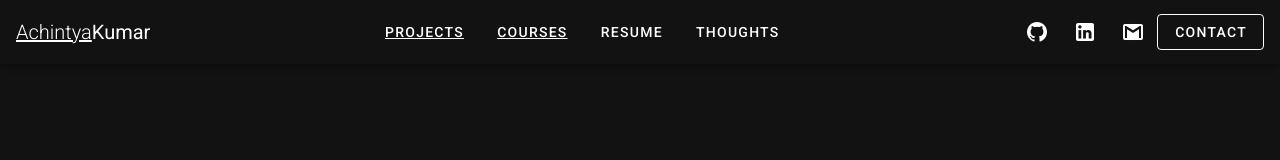
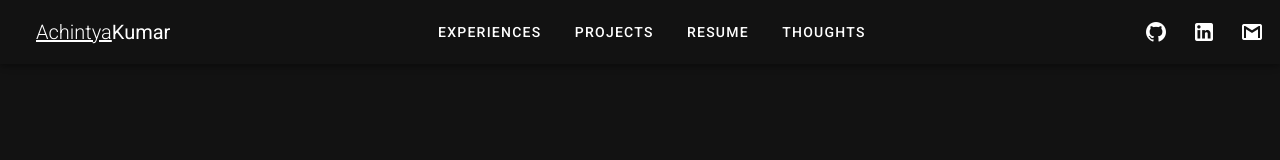
Before and after one commit to achintya2000/website, a Nuxt app: page / in a window 1280 px wide. Shown: the top 160 px of the page. Built offline with nearby package versions, Linux system fonts and the light colour scheme; what vue-particles, vue-typed-js would draw is missing.

Commit message:
refactored how to display titlebar content. new sidebar appears on small screen. hide regular toolbar on small

```diff
--- a/components/NavBar.vue
+++ b/components/NavBar.vue
@@ -1,6 +1,8 @@
 <template>
   <nav>
     <v-app-bar color="transparent" fixed app>
+      <v-app-bar-nav-icon class="hidden-md-and-up" @click="drawer = !drawer"></v-app-bar-nav-icon>
+
       <v-toolbar-title>
         <span class="font-weight-light text-decoration-underline">Achintya</span>
         <span>Kumar</span>
@@ -8,32 +10,63 @@
 
       <v-spacer></v-spacer>
 
-      <v-btn text>
-        <div class="text-decoration-underline">Projects</div>
-      </v-btn>
-      <v-btn text>
-        <span class="text-decoration-underline">Courses</span>
-      </v-btn>
-      <v-btn text>
-        <span>Resume</span>
-      </v-btn>
-      <v-btn text>
-        <span>Thoughts</span>
+      <v-btn class="hidden-sm-and-down" text v-for="name in names" :key="name">
+        <span>{{ name }}</span>
       </v-btn>
 
       <v-spacer></v-spacer>
 
-      <v-btn icon :href="'https://www.github.com/achintya2000'" target="_blank">
-        <v-icon>mdi-github</v-icon>
+      <v-btn
+        class="hidden-sm-and-down"
+        icon
+        v-for="contact in contactpoints"
+        :key="contact.title"
+        :href="contact.link"
+      >
+        <v-icon>{{ contact.icon }}</v-icon>
       </v-btn>
-      <v-btn icon :href="'https://www.linkedin.com/in/achintyakumar'" target="_blank">
-        <v-icon>mdi-linkedin</v-icon>
-      </v-btn>
-      <v-btn icon :href="'mailto:achintyasi@gmail.com'">
-        <v-icon>mdi-gmail</v-icon>
-      </v-btn>
-      <v-btn outlined>Contact</v-btn>
+
+      <!--<v-btn outlined>Contact</v-btn> -->
     </v-app-bar>
+
+    <v-navigation-drawer v-model="drawer" app class="hidden-md-and-up">
+      <v-list-item>
+        <v-list-item-content>
+          <v-list-item-title class="title">Application</v-list-item-title>
+          <v-list-item-subtitle>subtext</v-list-item-subtitle>
+        </v-list-item-content>
+      </v-list-item>
+
+      <v-divider></v-divider>
+
+      <v-list dense nav>
+        <v-list-item v-for="name in names" :key="name" link>
+          <v-list-item-content>
+            <v-list-item-title>{{ name }}</v-list-item-title>
+          </v-list-item-content>
+        </v-list-item>
+      </v-list>
+
+      <v-divider></v-divider>
+
+      <v-list dense nav>
+        <v-list-item
+          v-for="contact in contactpoints"
+          :key="contact.title"
+          link
+          :href="contact.link"
+          target="_blank"
+        >
+          <v-list-item-icon>
+            <v-icon>{{ contact.icon }}</v-icon>
+          </v-list-item-icon>
+
+          <v-list-item-content>
+            <v-list-item-title>{{ contact.title }}</v-list-item-title>
+          </v-list-item-content>
+        </v-list-item>
+      </v-list>
+    </v-navigation-drawer>
   </nav>
 </template>
 
@@ -41,8 +74,25 @@
 export default {
   data() {
     return {
-      drawer: null,
-      names: ["Experiences", "Projects", "Resume", "Thoughts"]
+      drawer: false,
+      names: ["Experiences", "Projects", "Resume", "Thoughts"],
+      contactpoints: [
+        {
+          title: "Github",
+          icon: "mdi-github",
+          link: "https://www.github.com/achintya2000"
+        },
+        {
+          title: "LinkedIn",
+          icon: "mdi-linkedin",
+          link: "https://www.linkedin.com/in/achintyakumar"
+        },
+        {
+          title: "Email",
+          icon: "mdi-gmail",
+          link: "mailto:achintyasi@gmail.com"
+        }
+      ]
     };
   }
 };
```
Also changed, not shown: package.json (line endings or trailing spaces).
